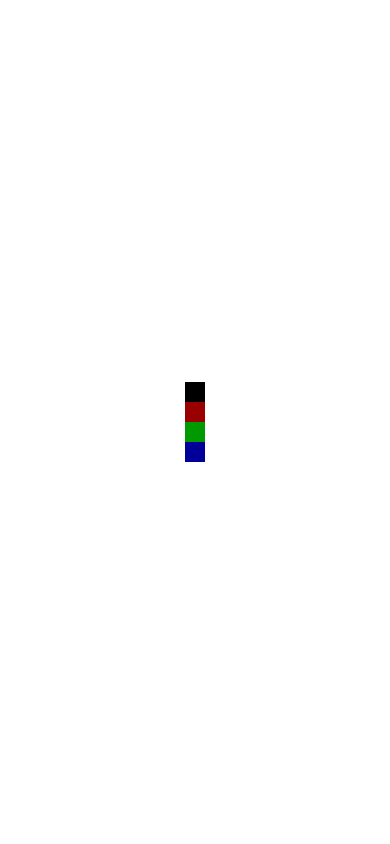
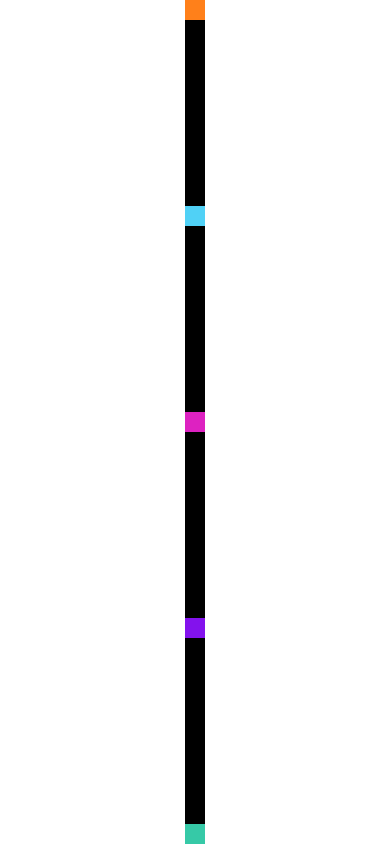
Before and after one commit to Pedro-imbriani-clear/exercicios, a React Native app: screen / in a window 390 px wide. Built offline with nearby package versions, Linux system fonts and the light colour scheme.

Commit message:
using flexbox

```diff
--- a/src/App.js
+++ b/src/App.js
@@ -1,7 +1,7 @@
 import React from 'react'
 import { SafeAreaView, StyleSheet } from 'react-native'
 
-import Quadrado from './components/layout/Quadrado'
+import FlexboxV1 from './components/layout/FlexboxV1'
 // import DigiteSeuNome from './components/DigiteSeuNome'
 // import ListaProdutosV2 from './components/produtos/ListaProdutosV2'
 // import ListaProdutos from './components/produtos/ListaProdutos'
@@ -24,10 +24,7 @@
 
 export default () => (
     <SafeAreaView style={style.App}>
-        <Quadrado />
-        <Quadrado cor="#900" />
-        <Quadrado cor="#090" />
-        <Quadrado cor="#009" />
+        <FlexboxV1 />
         {/*
         <DigiteSeuNome />
         <ListaProdutosV2 />
--- /dev/null
+++ b/src/components/layout/FlexboxV1.js
@@ -0,0 +1,23 @@
+import React from 'react'
+import { View, StyleSheet } from 'react-native'
+import Quadrado from './Quadrado'
+
+export default props => {
+    return (
+        <View style={style.FlexV1}>
+            <Quadrado cor='#ff801a' />
+            <Quadrado cor='#50d1f6' />
+            <Quadrado cor='#dd22c1' />
+            <Quadrado cor='#8312ed' />
+            <Quadrado cor='#36c9a7' />
+        </View>
+    )
+}
+
+const style = StyleSheet.create({
+    FlexV1: {
+        flexGrow: 1,
+        justifyContent: "space-between",
+        backgroundColor: '#000'
+    }
+})
```
